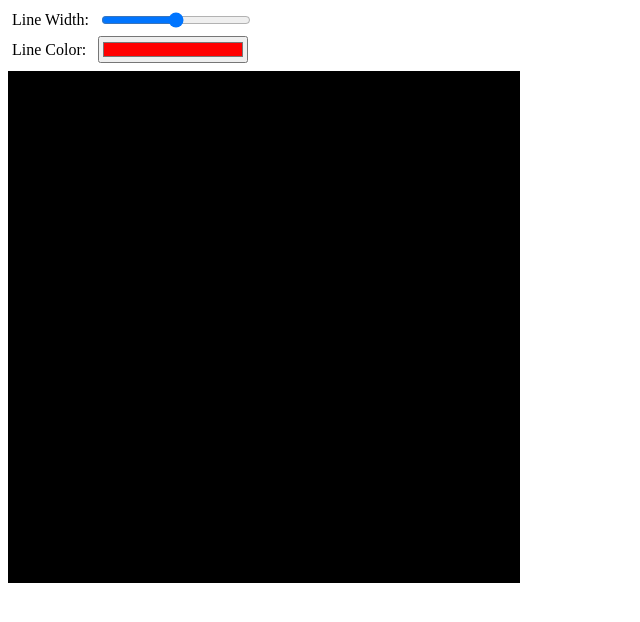
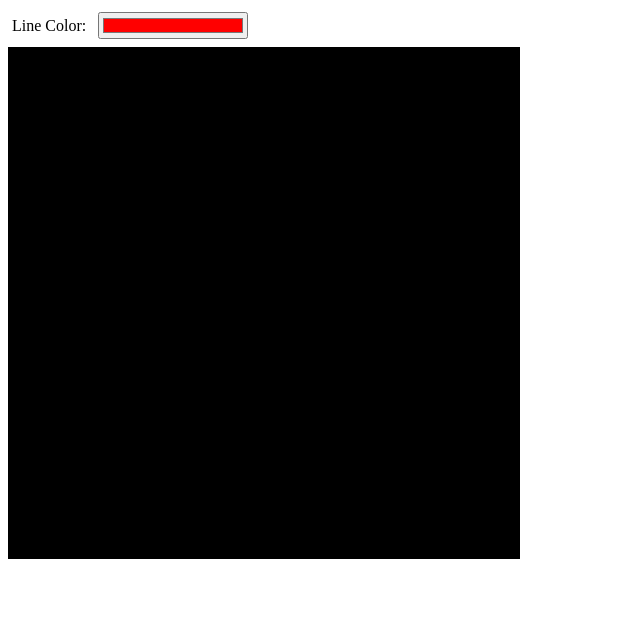
Before and after one commit to MaksTsk/Gl-Drawing, a website: page index.html in a window 1280 px wide. Shown: the whole page, without its empty margins (0-640 px from the left). Drawn offline with nearby package versions, Linux system fonts and the light colour scheme.

Commit message:
remove unworking staff

```diff
--- a/index.html
+++ b/index.html
@@ -38,10 +38,10 @@
 </head>
 <body>
 	<div class='table'>
-		<div class='row'>
+<!-- 		<div class='row'>
 			<label class="slider-label">Line Width:</label>
 			<input class='input-field' type="range" id='width-slider' min='0' max='10' step='1'>
-		</div>
+		</div> -->
 		<div class="row">
 			<label class="slider-label">Line Color:</label>
 			<input type="color" id="color-picker" class="form-control input-field" value="#ff0000">
```
